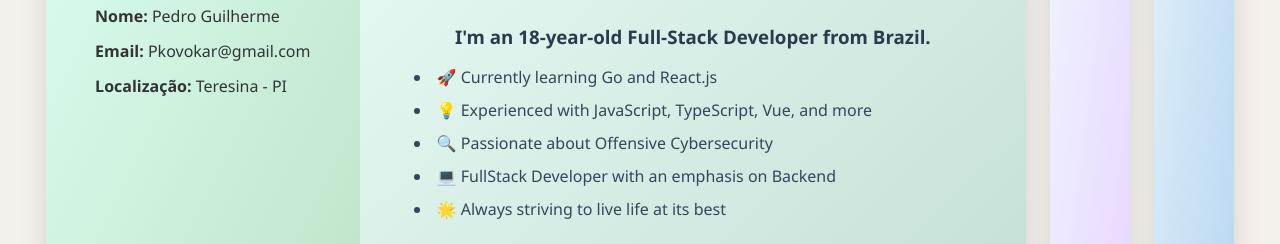
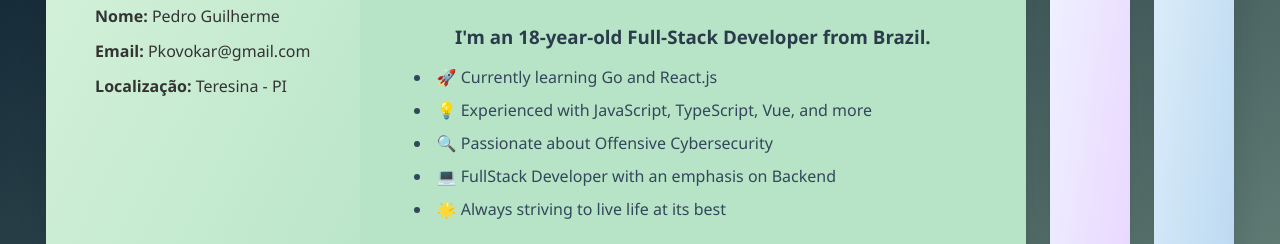
Before and after one commit to Kovokar/Portifolio-Ely, a plain HTML site: page index.html in a window 1280 px wide. Shown: the part 308-552 px from the top of the page. Drawn offline with Linux system fonts and the light colour scheme.

Commit message:
Update style.css

```diff
--- a/style.css
+++ b/style.css
@@ -6,7 +6,8 @@
 }
 
 body {
-  background-color: #f4f1ec;
+  /* background-color: #f4f1ec; */
+  background: linear-gradient(to bottom right,  #001427, #708d81);
   min-height: 100vh;
   display: flex;
   justify-content: center;
@@ -62,6 +63,11 @@ input:checked + label .card-wrapper {
   opacity: 1;
 }
 
+.initials {
+  z-index: 88;
+  opacity: 1;
+}
+
 .profile-sidebar {
   width: 32%;
   padding: 32px 22px;
@@ -69,7 +75,7 @@ input:checked + label .card-wrapper {
   flex-direction: column;
   align-items: center;
   background-color: #fffdf9;
-  background: linear-gradient(to bottom right, #dcfff2, #bce3c6);
+  background: linear-gradient(to bottom right, #d8f3dc, #b7e4c7);
 }
 
 .c2 {
@@ -133,7 +139,7 @@ input:checked + label .card-wrapper {
   display: flex;
   flex-direction: column;
   background-color: #fffdf9;
-  background: linear-gradient(to bottom right, #e9fdf6, #c3ddd4);
+  background: linear-gradient(to bottom right, #b7e4c7, #b7e4c7);
 }
 
 .c1 {
```
